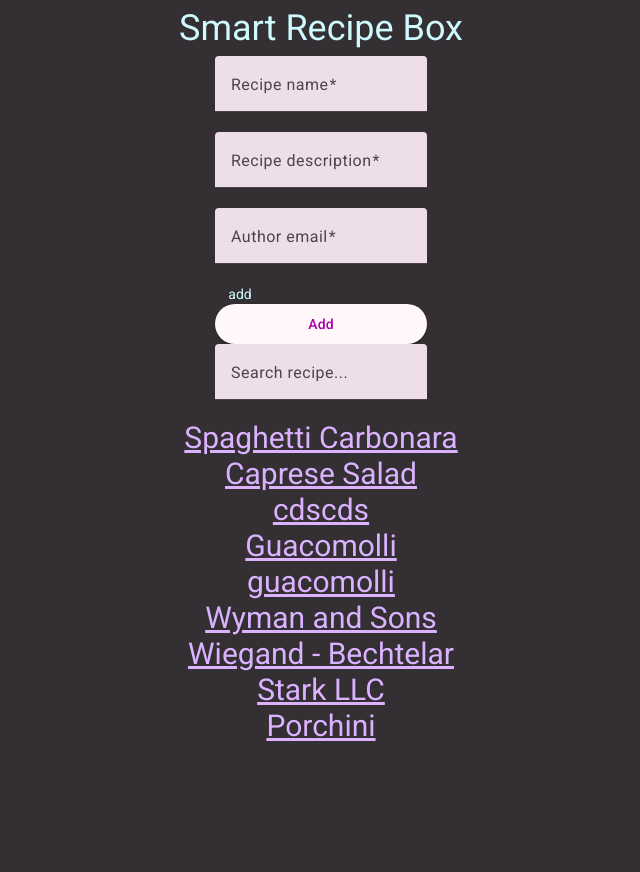
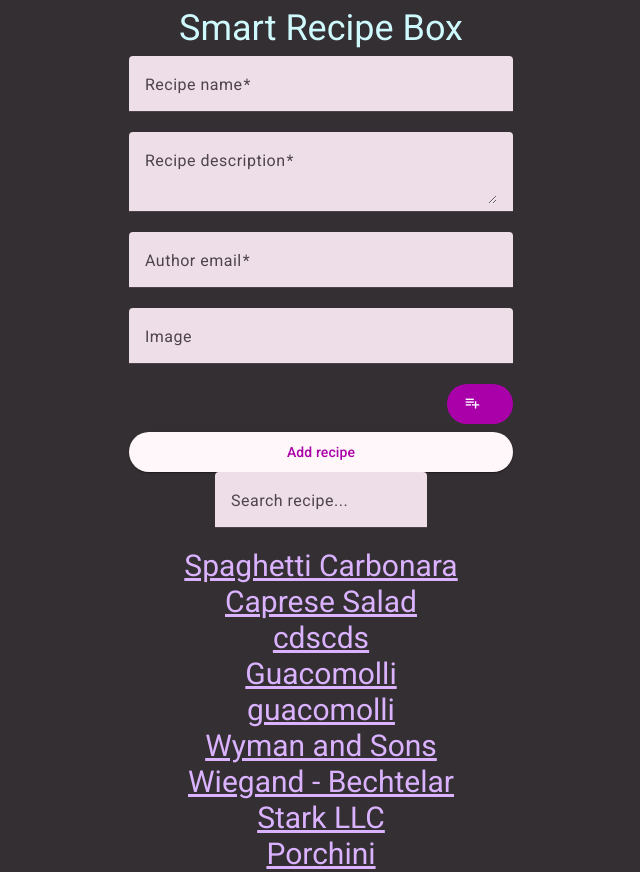
Before and after one commit to denis-mahei/angular-ai-tutor, an Angular app: page /recipes in a window 1280 px wide. Shown: the whole page, without its empty margins (319-959 px from the left). Before the commit the page ends 800 px from the top, so only its background shows below. Built offline with nearby package versions, Linux system fonts and the light colour scheme; data requests are answered from the project's data file.

Commit message:
feat(add-recipe): add unit select with typed options

```diff
--- a/db.json
+++ b/db.json
@@ -136,6 +136,24 @@
       "ingredients": [],
       "imgUrl": "image",
       "isFavorite": true
+    },
+    {
+      "id": "hwAfUKMQuMA",
+      "name": "",
+      "description": "",
+      "authorEmail": "",
+      "ingredients": [],
+      "imgUrl": "image",
+      "isFavorite": true
+    },
+    {
+      "id": "9UgvNQGWmAs",
+      "name": "",
+      "description": "",
+      "authorEmail": "",
+      "ingredients": [],
+      "imgUrl": "image",
+      "isFavorite": true
     }
   ],
   "$schema": "./node_modules/json-server/schema.json"
--- a/src/app/add-recipe/add-recipe.html
+++ b/src/app/add-recipe/add-recipe.html
@@ -1,5 +1,5 @@
 <div class="flex justify-center">
-  <form class="flex flex-col max-w-sm">
+  <form class="flex flex-col w-96">
     <mat-form-field>
       <mat-label>Recipe name</mat-label>
       <input matInput type="text" [formField]="addRecipeForm.name">
@@ -7,18 +7,18 @@
     @if (addRecipeForm.name().touched() && addRecipeForm.name().invalid()) {
       <ul>
         @for (err of addRecipeForm.name().errors(); track err.kind) {
-          <li class="text-red-600">{{err.message}}</li>
+          <li class="text-red-600">{{ err.message }}</li>
         }
       </ul>
     }
     <mat-form-field>
       <mat-label>Recipe description</mat-label>
-      <input type="text" matInput [formField]="addRecipeForm.description">
+      <textarea type="text" matInput [formField]="addRecipeForm.description"></textarea>
     </mat-form-field>
     @if (addRecipeForm.description().touched() && addRecipeForm.description().invalid()) {
       <ul>
         @for (err of addRecipeForm.description().errors(); track err.kind) {
-          <li class="text-red-600">{{err.message}}</li>
+          <li class="text-red-600">{{ err.message }}</li>
         }
       </ul>
     }
@@ -29,19 +29,45 @@
     @if (addRecipeForm.authorEmail().touched() && addRecipeForm.authorEmail().invalid()) {
       <ul>
         @for (err of addRecipeForm.authorEmail().errors(); track err.kind) {
-          <li class="text-red-600">{{err.message}}</li>
+          <li class="text-red-600">{{ err.message }}</li>
         }
       </ul>
     }
-    <fieldset class="grid grid-cols-4 gap-1">
+    <mat-form-field>
+      <mat-label>Image</mat-label>
+      <input type="text" matInput [formField]="addRecipeForm.imgUrl">
+    </mat-form-field>
+    <fieldset class="flex flex-col items-end mb-2">
       @for (ingredients of addRecipeForm.ingredients; track $index) {
-        <input type="text" [formField]="ingredients.name">
-        <input [formField]="ingredients.quantity" type="number">
-        <input [formField]="ingredients.unit" type="text">
-        <button type="button" (click)="removeIngredient($index)">remove</button>
+
+        <section class="flex flex-col mb-2">
+          <div class="grid grid-cols-3 gap-1">
+            <mat-form-field>
+              <mat-label>name</mat-label>
+              <input matInput type="text" [formField]="ingredients.name">
+            </mat-form-field>
+            <mat-form-field floatLabel="always">
+              <mat-label>quantity</mat-label>
+              <input matInput [formField]="ingredients.quantity" step="any" type="number" placeholder="0">
+            </mat-form-field>
+            <mat-form-field>
+              <mat-label>unit</mat-label>
+              <mat-select [formField]="ingredients.unit">
+                @for (u of UNITS; track $index){
+                  <mat-option [value]="u">{{u}}</mat-option>
+                }
+              </mat-select>
+            </mat-form-field>
+          </div>
+          <button type="button" matButton="filled" (click)="removeIngredient($index)">
+            <mat-icon aria-hidden="false">delete</mat-icon>
+          </button>
+        </section>
       }
-        <button (click)="addIngredient({name: '',quantity: 0, unit: ''})" type="button">add</button>
+      <button matButton="filled" (click)="addIngredient({name: '',quantity: 0, unit: 'g'})" type="button">
+        <mat-icon fontIcon="playlist_add"></mat-icon>
+      </button>
     </fieldset>
-    <button type="button" (click)="onSubmit($event)" mat-raised-button>Add</button>
+    <button type="button" (click)="onSubmit($event)" mat-raised-button>Add recipe</button>
   </form>
 </div>
--- a/src/app/add-recipe/add-recipe.ts
+++ b/src/app/add-recipe/add-recipe.ts
@@ -2,11 +2,23 @@ import { Component, inject, signal } from '@angular/core';
 import { Recipe } from '../recipe';
 import { MatButtonModule } from '@angular/material/button';
 import { MatInputModule } from '@angular/material/input';
-import { email, form, FormField, maxLength, minLength, required } from '@angular/forms/signals';
-import { Ingredient } from '../models';
+import { MatIconModule } from '@angular/material/icon';
+
+import {
+  applyEach,
+  email,
+  form,
+  FormField,
+  maxLength,
+  min,
+  minLength,
+  required,
+} from '@angular/forms/signals';
+import { Ingredient, UNITS } from '../models';
+import { MatOption, MatSelect } from '@angular/material/select';
 
 @Component({
-  imports: [MatButtonModule, MatInputModule, FormField],
+  imports: [MatButtonModule, MatInputModule, FormField, MatIconModule, MatSelect, MatOption],
   selector: 'app-add-recipe',
   templateUrl: './add-recipe.html',
 })
@@ -15,6 +27,7 @@ export class AddRecipe {
     name: '',
     description: '',
     authorEmail: '',
+    imgUrl: '',
     ingredients: [] as Ingredient[],
   });
   protected readonly addRecipeForm = form(this.model, (schemaPath) => {
@@ -26,21 +39,24 @@ export class AddRecipe {
     });
     required(schemaPath.authorEmail, { message: 'Please enter an email.' });
     email(schemaPath.authorEmail, { message: 'Please enter a valid email.' });
+    applyEach(schemaPath.ingredients, (items) => {
+      min(items.quantity, 0, { message: 'Quantity must be minimum 1' });
+    });
   });
   readonly recipeService = inject(Recipe);
 
   addIngredient(ingredient: Ingredient) {
-    this.model.update(current => ({
+    this.model.update((current) => ({
       ...current,
       ingredients: [...current.ingredients, ingredient],
-    }))
+    }));
   }
 
   removeIngredient(idx: number) {
     this.model.update((current) => ({
       ...current,
-      ingredients: current.ingredients.filter((_,i) => i !== idx)
-    }))
+      ingredients: current.ingredients.filter((_, i) => i !== idx),
+    }));
   }
 
   onSubmit(event: Event): void {
@@ -57,4 +73,6 @@ export class AddRecipe {
     this.addRecipeForm().reset();
     // this.model.set({ name: '', description: '', authorEmail: '' });
   }
+
+  protected readonly UNITS = UNITS;
 }
--- a/src/app/models.ts
+++ b/src/app/models.ts
@@ -1,7 +1,14 @@
+export const UNITS = [
+  'g',
+  'each',
+  'tsp',
+  'ml'
+] as const;
+export type Unit = typeof UNITS[number];
 export interface Ingredient {
   name: string;
   quantity: number;
-  unit: string;
+  unit: Unit
 }
 
 export interface RecipeModel {
--- a/src/material-theme.scss
+++ b/src/material-theme.scss
@@ -1,8 +1,3 @@
-// Include theming for Angular Material with `mat.theme()`.
-// This Sass mixin will define CSS variables that are used for styling Angular Material
-// components according to the Material 3 design spec.
-// Learn more about theming and how to use it for your application's
-// custom components at https://material.angular.dev/guide/theming
 @use '@angular/material' as mat;
 
 html {
--- a/src/styles.css
+++ b/src/styles.css
@@ -9,5 +9,8 @@ body {
 }
 
 input {
-    @apply text-shadow-zinc-700 border rounded-lg bg-purple-200 px-2 py-1 placeholder:text-zinc-700
+    @apply text-shadow-zinc-700 border
+    rounded-lg bg-purple-200 px-2 py-1
+    placeholder:text-zinc-700
+    [&::-webkit-inner-spin-button]:hidden
 }
```
